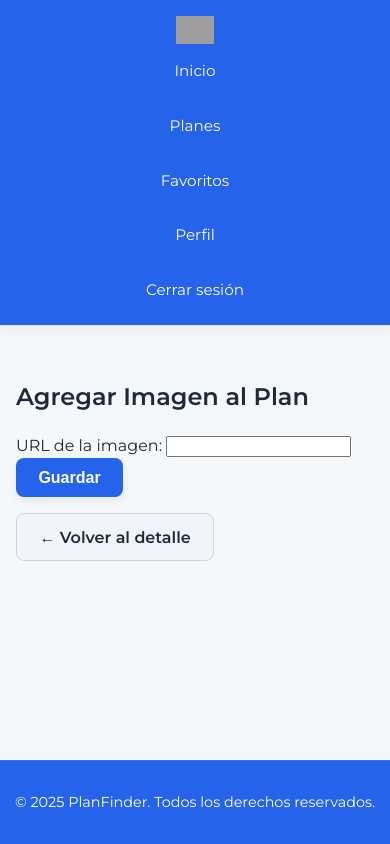
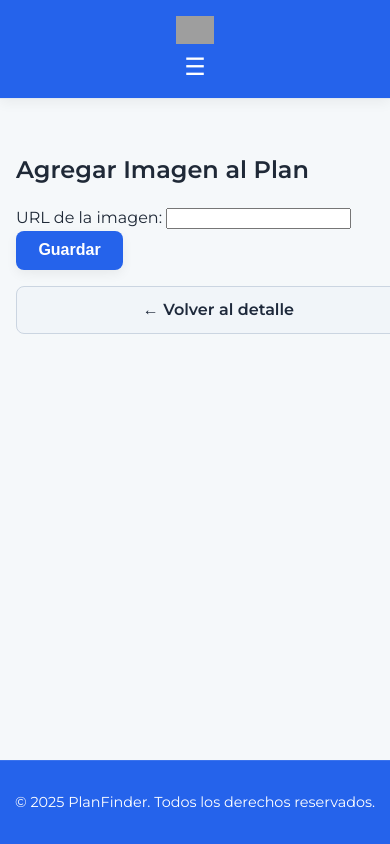
Before and after one commit to Diego-Dlh/planfinder, a Flask app: page /planes/1/agregar-imagen in a window 390 px wide. Run offline with Flask 3, Linux system fonts and the light colour scheme; the visitor is signed in with stand-in values (Sample User, id 1); grey boxes are pictures that could not be loaded.

Commit message:
Enhance responsive design: add menu toggle button and improve navigation layout for better usability on mobile devices.

```diff
--- a/app/static/css/estilos.css
+++ b/app/static/css/estilos.css
@@ -140,6 +140,7 @@ form button:hover {
   display: grid;
   grid-template-columns: repeat(auto-fill, minmax(280px, 1fr));
   gap: 2rem;
+  padding-top: 2rem;
 }
 
 .tarjeta-plan {
@@ -247,29 +248,7 @@ form button:hover {
   font-weight: 500;
 }
 
-/* =========== RESPONSIVE =========== */
-@media (max-width: 768px) {
-  .grid-planes {
-    grid-template-columns: 1fr;
-  }
-
-  .info-atributos {
-    flex-direction: column;
-    gap: 1rem;
-  }
-
-  .nav-principal {
-    flex-direction: column;
-    align-items: center;
-  }
-
-  .acciones-principales {
-    flex-direction: column;
-    gap: 1rem;
-  }
-}
-
-/* =========== ESTRELLAS PARA CALIFICACIÓN =========== */
+/* =========== ESTRELLAS =========== */
 .estrellas {
   display: flex;
   justify-content: center;
@@ -295,13 +274,7 @@ form button:hover {
   color: #facc15;
 }
 
-.grid-planes {
-  display: grid;
-  grid-template-columns: repeat(auto-fill, minmax(280px, 1fr));
-  gap: 2rem;
-  padding-top: 2rem;
-}
-
+/* =========== CARD PLAN EXTRA =========== */
 .card-plan {
   display: flex;
   flex-direction: column;
@@ -339,3 +312,62 @@ form button:hover {
   padding: 1rem;
   text-align: left;
 }
+
+/* =========== RESPONSIVE =========== */
+@media (max-width: 768px) {
+  .grid-planes {
+    grid-template-columns: 1fr;
+  }
+
+  .info-atributos {
+    flex-direction: column;
+    gap: 1rem;
+  }
+
+  .nav-principal {
+    flex-direction: column;
+    align-items: center;
+  }
+
+  .acciones-principales {
+    flex-direction: column;
+    gap: 1rem;
+  }
+
+  .detalle-plan-container {
+    padding: 1rem;
+    margin: 1rem;
+  }
+
+  .titulo-plan {
+    font-size: 1.8rem;
+    text-align: center;
+  }
+
+  .img-miniatura {
+    width: 100%;
+    height: auto;
+  }
+
+  .btn, .btn-detalles, .btn-secundario {
+    width: 100%;
+    text-align: center;
+  }
+
+  .footer {
+    font-size: 0.85rem;
+  }
+
+  .img-container {
+    height: auto;
+    max-height: 200px;
+  }
+
+  .nombre-plan {
+    text-align: center;
+  }
+
+  main {
+    padding: 0 1rem;
+  }
+}
--- a/app/templates/base.html
+++ b/app/templates/base.html
@@ -88,6 +88,15 @@
       background-color: rgba(255, 255, 255, 0.15);
     }
 
+    .menu-toggle {
+      display: none;
+      background: none;
+      border: none;
+      font-size: 1.5rem;
+      color: white;
+      cursor: pointer;
+    }
+
     ul.mensajes {
       max-width: 900px;
       margin: 2rem auto;
@@ -121,8 +130,21 @@
         gap: 0.5rem;
       }
 
+      .menu-toggle {
+        display: block;
+      }
+
       .nav-principal {
-        justify-content: center;
+        display: none;
+        width: 100%;
+        flex-direction: column;
+        align-items: center;
+        gap: 0.75rem;
+        margin-top: 1rem;
+      }
+
+      .nav-principal.show {
+        display: flex;
       }
 
       .logo {
@@ -138,6 +160,7 @@
       <div class="logo">
         <img src="{{ url_for('static', filename='img/logo.png') }}" alt="PlanFinder Logo">
       </div>
+      <button class="menu-toggle" aria-label="Abrir menú">&#9776;</button>
       <nav class="nav-principal" role="navigation" aria-label="Menú principal">
         <a href="{{ url_for('main.home') }}">Inicio</a>
         <a href="{{ url_for('planes.listar') }}">Planes</a>
@@ -170,5 +193,14 @@
   <footer class="footer" role="contentinfo">
     <p>&copy; 2025 PlanFinder. Todos los derechos reservados.</p>
   </footer>
+
+  <script>
+    const toggleBtn = document.querySelector('.menu-toggle');
+    const navMenu = document.querySelector('.nav-principal');
+
+    toggleBtn.addEventListener('click', () => {
+      navMenu.classList.toggle('show');
+    });
+  </script>
 </body>
 </html>
```
